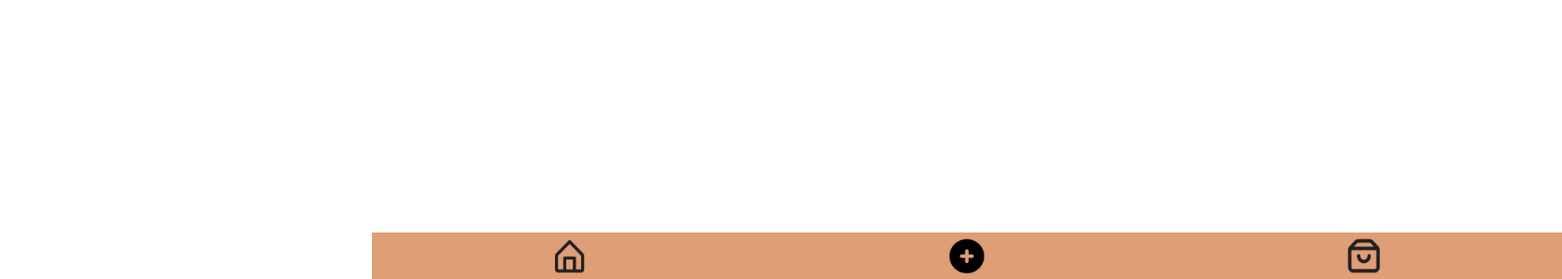
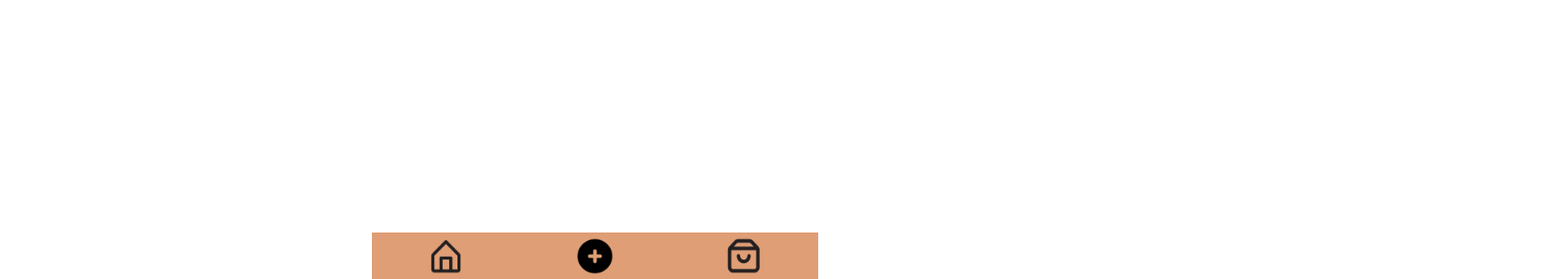
Before and after one commit to project-cookie-zip/cookie-zip, a Next.js app: page / in a window 1280 px wide. Shown: the part 500-800 px from the top of the page at 93% size, 1680 px wide, since content can reach past the window. Built offline with nearby package versions, Linux system fonts and the light colour scheme.

Commit message:
footer  width 'vw'  fig

```diff
--- a/src/components/layout/Footer.tsx
+++ b/src/components/layout/Footer.tsx
@@ -16,12 +16,14 @@ const Container = styled.div`
   justify-content: space-around;
   align-items: center;
 
+  margin: 0 auto;
   margin-top: 120px;
   position: absolute;
   background-color: #DF9E75;
   bottom: 0;
 
-  width: 100vw;
+  max-width: 480px;
+  width:100vw;
   height: 50px;
 
 & img {
```
